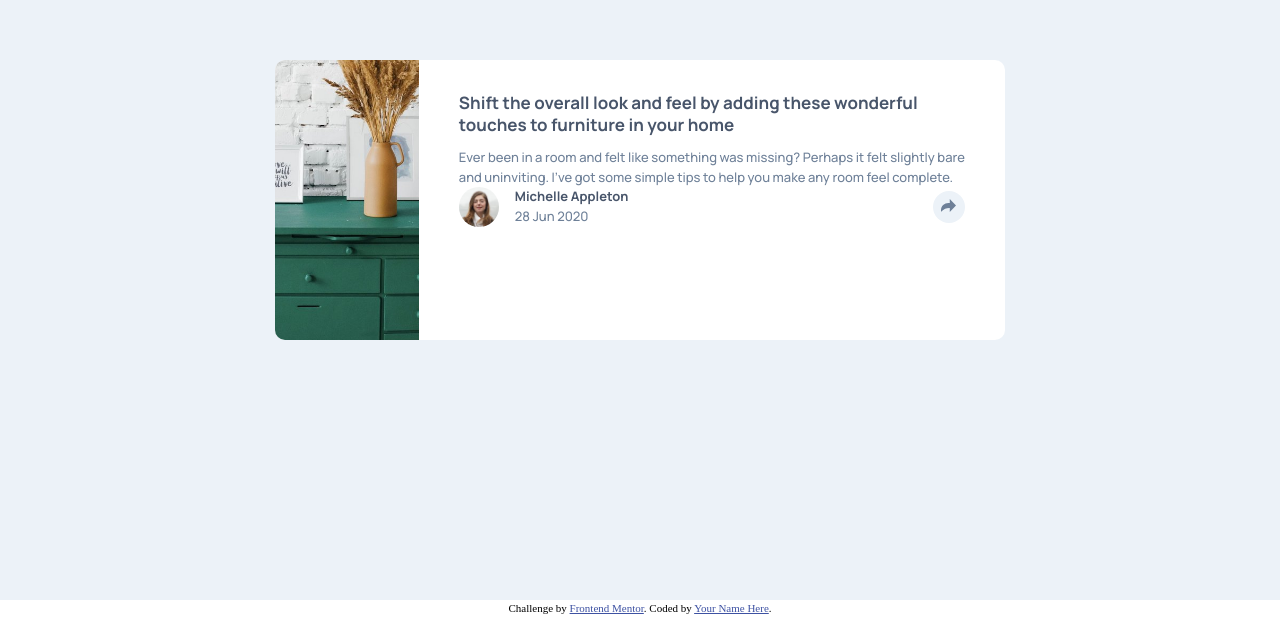
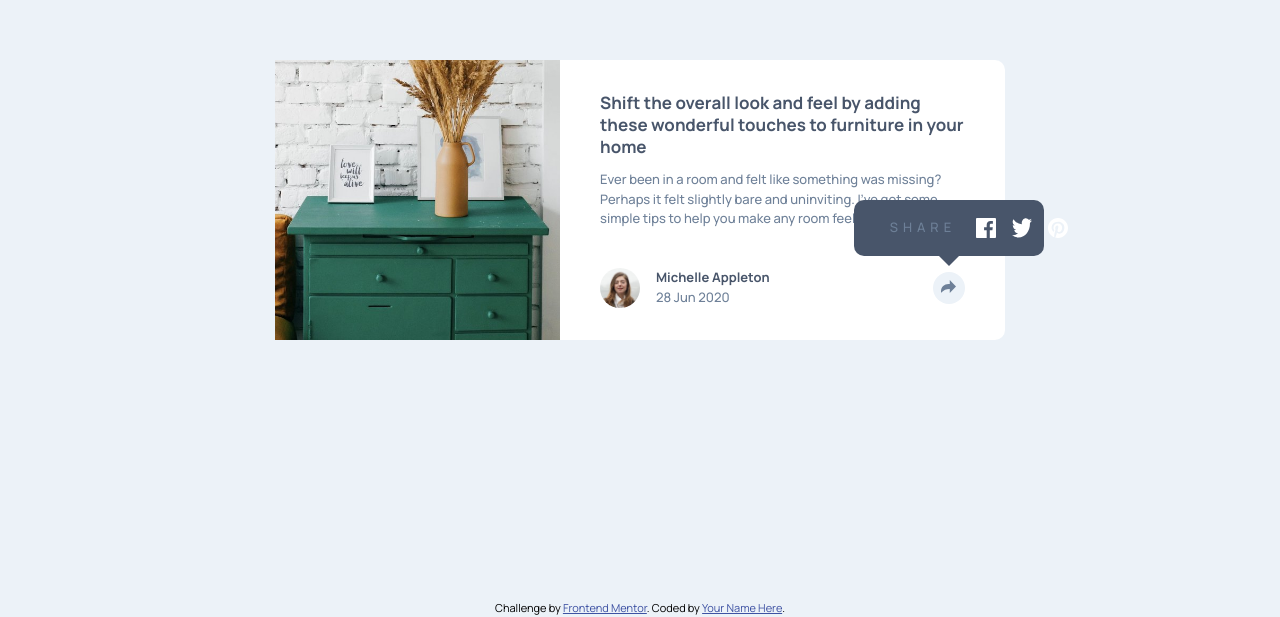
Before and after one commit to psdesignro/article-preview, a plain HTML site: page index.html in a window 1280 px wide. Shown: the part 200-817 px from the top of the page. Drawn offline with Linux system fonts and the light colour scheme.

Commit message:
tooltip styling added

```diff
--- a/index.html
+++ b/index.html
@@ -24,15 +24,18 @@
         color: hsl(228, 45%, 44%);
       }
     </style>
-    <link rel="preconnect" href="https://fonts.googleapis.com">
-    <link rel="preconnect" href="https://fonts.gstatic.com" crossorigin>
-    <link href="https://fonts.googleapis.com/css2?family=Manrope:wght@200..800&display=swap" rel="stylesheet">
-    <link rel="stylesheet" href="./styles/main.css">
+    <link rel="preconnect" href="https://fonts.googleapis.com" />
+    <link rel="preconnect" href="https://fonts.gstatic.com" crossorigin />
+    <link
+      href="https://fonts.googleapis.com/css2?family=Manrope:wght@200..800&display=swap"
+      rel="stylesheet"
+    />
+    <link rel="stylesheet" href="./styles/main.css" />
   </head>
   <body>
     <section>
             <article class="card">
-        <picture
+          <picture class="featured"
             ><img
               src="./images/drawers.jpg"
               alt="green drawers next to white brick wall"
@@ -41,25 +44,33 @@
           <div class="text-container">
             <div class="main-text">
               <h1>
-            Shift the overall look and feel by adding these wonderful touches to
-            furniture in your home
+                Shift the overall look and feel by adding these wonderful
+                touches to furniture in your home
               </h1>
               <p>
-            Ever been in a room and felt like something was missing? Perhaps it
-            felt slightly bare and uninviting. I’ve got some simple tips to help
-            you make any room feel complete.
+                Ever been in a room and felt like something was missing? Perhaps
+                it felt slightly bare and uninviting. I've got some simple tips
+                to help you make any room feel complete.
               </p>
             </div>
             <div class="footer-text">
               <div class="author">
-            <img src="./images/avatar-michelle.jpg" alt="michelle photo" class="avatar"/>
+                <img
+                  src="./images/avatar-michelle.jpg"
+                  alt="michelle photo"
+                  class="avatar"
+                />
                 <div class="author-details">
                   <p class="name">Michelle Appleton</p>
                   <p class="article-date">28 Jun 2020</p>
                 </div>
               </div>
               <picture class="share-button">
-            <img src="./images/icon-share.svg" alt="share arrow"/>
+                <img src="./images/icon-share.svg" alt="share arrow" />
+              </picture>
+            </div>
+
+            <div class="share-box">
               <div class="share-modal">
                 <p class="share-label">Share</p>
                 <div class="icon-group">
@@ -67,11 +78,12 @@
                   <img src="./images/icon-twitter.svg" alt="twitter icon" />
                   <img src="./images/icon-pinterest.svg" alt="pinterest icon" />
                 </div>
+                <div class="modal-arrow"></div>
               </div>
             </div>
           </div>
+        </article>
 
-      </article>
     </section>
 
     <div class="attribution">
--- a/styles/main.scss
+++ b/styles/main.scss
@@ -2,21 +2,27 @@
 
 //global settings
 
-section {
-  width: 100vw;
-  height: 100vh;
+body {
+  background-color: hsl(210, 46%, 95%);
   background-color: hsl(210, 46%, 95%);
   font-family: "Manrope", sans-serif;
   font-optical-sizing: auto;
   font-style: normal;
+  width: 100vw;
+  height: auto;
+}
+
+section {
+  width: 100vw;
+  height: 100vh;
+
   display: flex;
+  flex-direction: column;
   justify-content: center;
   align-items: center;
 }
 
 //typography
-
-
 
 .card {
   width: 730px;
@@ -24,13 +30,15 @@ section {
   display: flex;
   background-color: #fff;
   border-radius: 10px;
-  overflow: hidden;
+  //   overflow: hidden;
 
   .text-container {
+    display: flex;
     flex-direction: column;
     justify-content: space-between;
     padding: 32px 40px;
     height: 100%;
+    position: relative;
 
     h1 {
       font-size: 17px;
@@ -47,14 +55,13 @@ section {
     }
 
     .footer-text {
-
       display: flex;
       justify-content: space-between;
       align-items: center;
 
-      .author{
+      .author {
         display: flex;
-        gap:16px;
+        gap: 16px;
 
         img.avatar {
           width: 40px;
@@ -62,18 +69,15 @@ section {
           border-radius: 100%;
           object-fit: cover;
         }
-      .author-details{
+        .author-details {
           display: block;
 
-        .name{
-            color: #48556A;
+          .name {
+            color: #48556a;
             font-weight: 700;
           }
         }
-
       }
-
-
 
       picture.share-button {
         width: 32px;
@@ -88,15 +92,12 @@ section {
           color: #6e8098;
         }
       }
-
-      .share-modal {
-        display: none;
-      }
     }
   }
 
-  picture {
-    display: block;
+  .featured {
+    display: flex;
+    flex-shrink: 0;
     width: 285px;
     height: 280px;
     position: relative;
@@ -110,3 +111,43 @@ section {
     }
   }
 }
+
+.share-box {
+  display: inline-block;
+  position: absolute;
+  background-color: #48556a;
+  border-radius: 10px;
+  padding: 18px 36px;
+//   max-width: 248px;
+  top: 50%;
+  left: 66%;
+
+  .share-modal {
+    display: flex;
+    justify-content: center;
+    gap: 20px;
+
+
+    .share-label {
+      text-transform: uppercase;
+      letter-spacing: 5px;
+    }
+
+    .icon-group {
+      display: flex;
+      gap: 16px;
+    }
+
+    .modal-arrow {
+      position: absolute;
+      top: 100%; /* Position at the bottom of the tooltip */
+      left: 50%;
+      transform: translateX(-50%);
+      width: 0;
+      height: 0;
+      border-left: 10px solid transparent;
+      border-right: 10px solid transparent;
+      border-top: 10px solid #48556a;
+    }
+  }
+}
```
Also changed, not shown: styles/main.css, 1 other file. Lines whose indentation alone changed are shown as unchanged.
